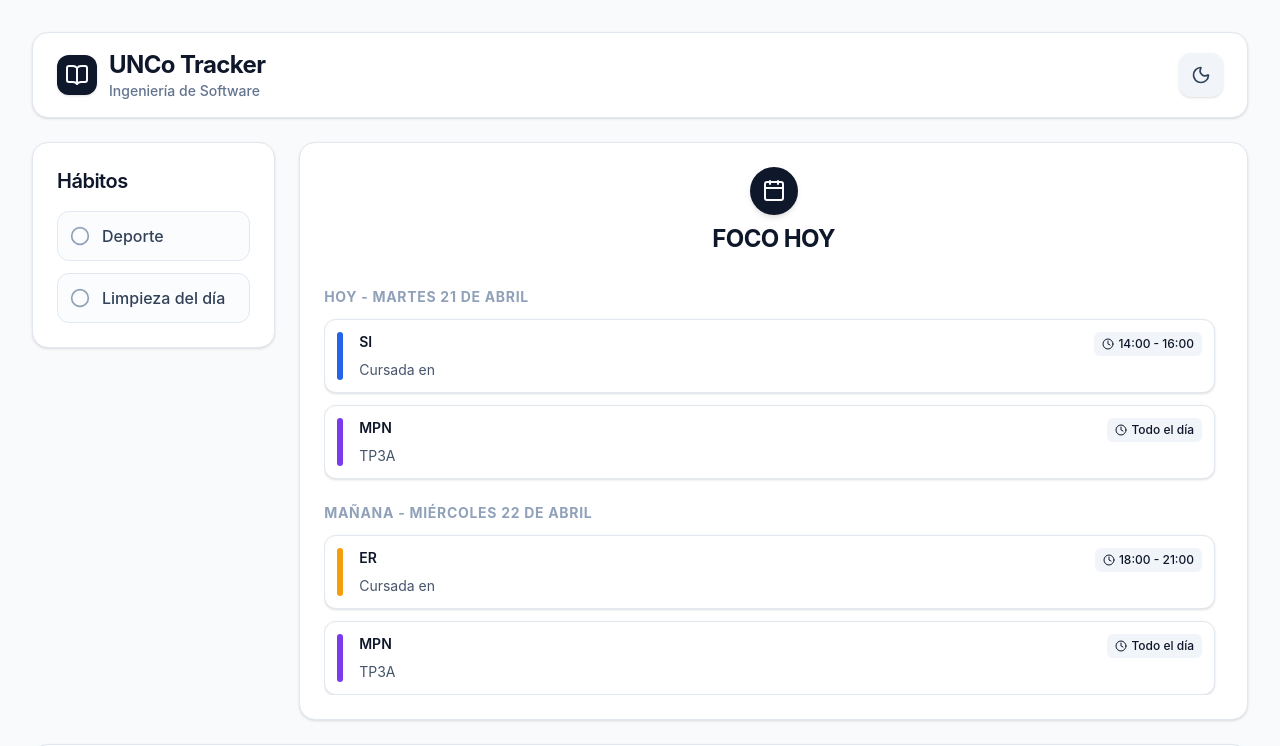
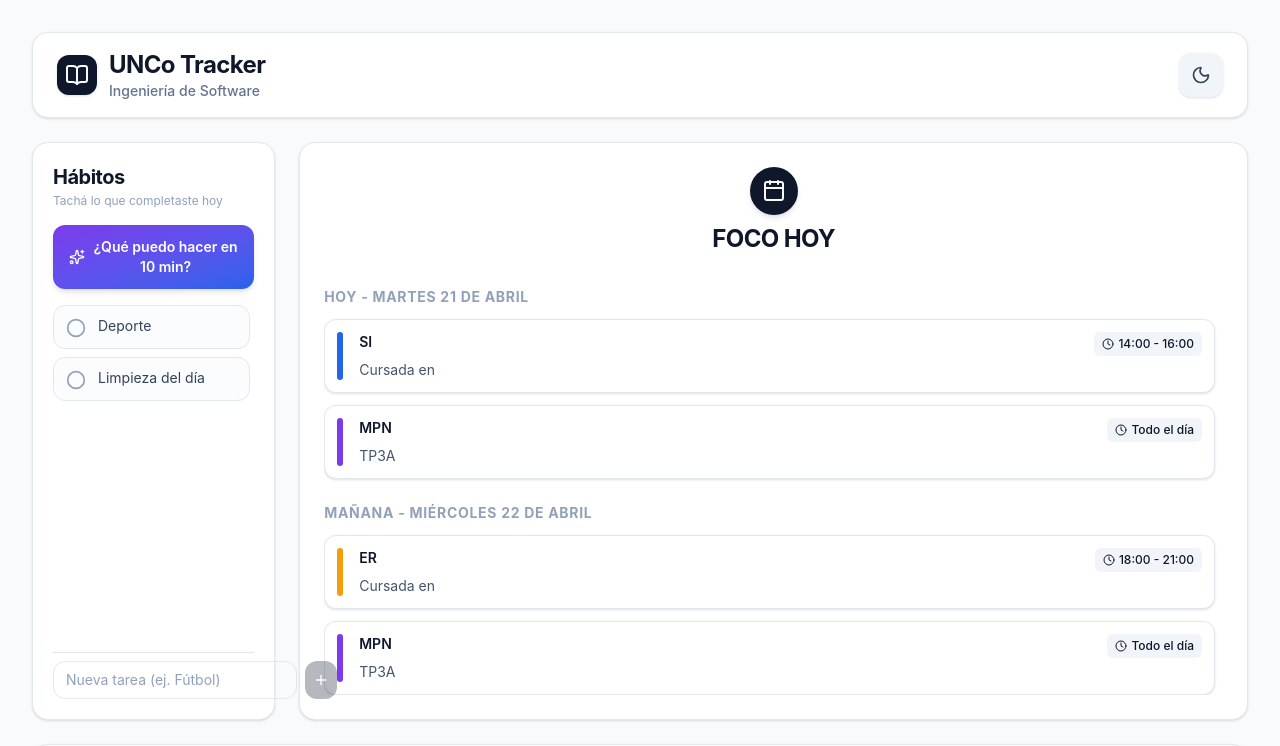
Before and after one commit to ulisesoliva17/Mi-Organizacion.unco, a React (Vite) app: page / in a window 1280 px wide. Shown: the top 746 px of the page. Built offline with nearby package versions, Linux system fonts and the light colour scheme.

Commit message:
feat: dynamic 10-min task generator with habit CRUD

```diff
--- a/src/App.jsx
+++ b/src/App.jsx
@@ -7,7 +7,7 @@ import TaskEditModal from './components/TaskEditModal';
 import { Moon, Sun, BookOpen } from 'lucide-react';
 
 function App() {
-  const { data, darkMode, toggleDarkMode, toggleHabit, updateHito, deleteHito } = useAppStore();
+  const { data, darkMode, toggleDarkMode, toggleHabit, addHabit, addGeneratedTask, removeHabit, updateHito, deleteHito } = useAppStore();
   const [editingEvent, setEditingEvent] = useState(null);
 
   const handleEventClick = (event) => {
@@ -59,7 +59,13 @@ function App() {
 
             {/* Sidebar Angosta (Left Column) */}
             <div className="w-full lg:w-1/4 xl:w-1/5 shrink-0 flex flex-col gap-6">
-              <HabitsTracker data={data} onToggleHabit={toggleHabit} />
+              <HabitsTracker
+                data={data}
+                onToggleHabit={toggleHabit}
+                onAddHabit={addHabit}
+                onAddGeneratedTask={addGeneratedTask}
+                onRemoveHabit={removeHabit}
+              />
             </div>
 
             {/* Foco Hoy Vertical (Center/Right Column) */}
--- a/src/components/HabitsTracker.jsx
+++ b/src/components/HabitsTracker.jsx
@@ -1,29 +1,137 @@
-import { CheckCircle2, Circle } from 'lucide-react';
+import { useState } from 'react';
+import { CheckCircle2, Circle, Plus, Trash2, Sparkles, Timer } from 'lucide-react';
+import { getRandomTask } from '../data/taskGenerator';
 
-export default function HabitsTracker({ data, onToggleHabit }) {
-  const habitos = data.habitos || {};
+export default function HabitsTracker({ data, onToggleHabit, onAddHabit, onAddGeneratedTask, onRemoveHabit }) {
+  const habitos = Array.isArray(data.habitos) ? data.habitos : [];
+  const [newTaskName, setNewTaskName] = useState('');
+  const [lastGenerated, setLastGenerated] = useState(null);
+  const [animating, setAnimating] = useState(false);
+
+  const handleAddManual = (e) => {
+    e.preventDefault();
+    const name = newTaskName.trim();
+    if (!name) return;
+    onAddHabit(name);
+    setNewTaskName('');
+  };
+
+  const handleGenerate = () => {
+    setAnimating(true);
+    setTimeout(() => setAnimating(false), 600);
+    const task = getRandomTask();
+    setLastGenerated(task);
+    onAddGeneratedTask(task);
+  };
 
   return (
-    <div className="glass-card p-6">
-      <h2 className="text-xl font-semibold mb-4 tracking-tight">Hábitos</h2>
-      <div className="space-y-3">
-        {Object.entries(habitos).map(([habitName, isDone]) => (
+    <div className="glass-card p-5 flex flex-col gap-4 h-full">
+      {/* Header */}
+      <div>
+        <h2 className="text-xl font-bold tracking-tight mb-0.5">Hábitos</h2>
+        <p className="text-xs text-slate-400">Tachá lo que completaste hoy</p>
+      </div>
+
+      {/* Generate button */}
+      <button
+        onClick={handleGenerate}
+        className={`
+          w-full flex items-center justify-center gap-2 px-4 py-3 rounded-xl font-semibold text-sm
+          bg-gradient-to-br from-violet-600 to-blue-600 text-white shadow-md
+          hover:from-violet-500 hover:to-blue-500 hover:shadow-lg
+          active:scale-95 transition-all duration-200
+          ${animating ? 'scale-95 opacity-80' : 'scale-100 opacity-100'}
+        `}
+      >
+        <Sparkles className="w-4 h-4 shrink-0" />
+        ¿Qué puedo hacer en 10 min?
+      </button>
+
+      {/* Preview of last generated */}
+      {lastGenerated && (
+        <div className="flex items-start gap-2 p-3 rounded-lg bg-violet-50 dark:bg-violet-950/30 border border-violet-200 dark:border-violet-800">
+          <Timer className="w-4 h-4 text-violet-500 mt-0.5 shrink-0" />
+          <p className="text-xs text-violet-700 dark:text-violet-300 leading-snug">{lastGenerated}</p>
+        </div>
+      )}
+
+      {/* Habit list */}
+      <div className="flex flex-col gap-2 flex-1 overflow-y-auto max-h-[500px] pr-1">
+        {habitos.length === 0 && (
+          <p className="text-sm text-slate-400 italic text-center py-4">
+            Sin hábitos aún. ¡Agregá uno o generá una tarea de 10 min!
+          </p>
+        )}
+        {habitos.map((habit) => (
           <div
-            key={habitName}
-            onClick={() => onToggleHabit(habitName)}
-            className="flex items-center gap-3 p-3 rounded-xl border border-border bg-slate-50/50 dark:bg-slate-900/50 hover:bg-slate-100 dark:hover:bg-slate-800 transition-colors cursor-pointer group"
+            key={habit.id}
+            className={`
+              group flex items-start gap-3 px-3 py-2.5 rounded-xl border border-border
+              transition-all cursor-pointer
+              ${habit.done
+                ? 'bg-emerald-50 dark:bg-emerald-950/20 border-emerald-200 dark:border-emerald-800'
+                : 'bg-slate-50/50 dark:bg-slate-900/50 hover:bg-slate-100 dark:hover:bg-slate-800'
+              }
+            `}
           >
-            {isDone ? (
-              <CheckCircle2 className="w-5 h-5 text-emerald-500 transition-transform group-hover:scale-110" />
-            ) : (
-              <Circle className="w-5 h-5 text-slate-400 group-hover:text-slate-500 dark:group-hover:text-slate-300 transition-colors" />
-            )}
-            <span className={`font-medium transition-colors ${isDone ? 'text-slate-500 line-through' : 'text-slate-700 dark:text-slate-300'}`}>
-              {habitName}
+            {/* Toggle checkbox */}
+            <button
+              onClick={() => onToggleHabit(habit.id)}
+              className="mt-0.5 shrink-0"
+              aria-label="Marcar como completado"
+            >
+              {habit.done ? (
+                <CheckCircle2 className="w-5 h-5 text-emerald-500 transition-transform group-hover:scale-110" />
+              ) : (
+                <Circle className="w-5 h-5 text-slate-400 group-hover:text-slate-500 dark:group-hover:text-slate-300" />
+              )}
+            </button>
+
+            {/* Task name */}
+            <span
+              onClick={() => onToggleHabit(habit.id)}
+              className={`flex-1 text-sm leading-snug transition-colors select-none ${
+                habit.done ? 'text-slate-400 line-through' : 'text-slate-700 dark:text-slate-300'
+              }`}
+            >
+              {habit.type === 'generated' && (
+                <span className="inline-block mr-1 text-violet-500 text-[10px] font-bold uppercase tracking-wide">
+                  10min ·{' '}
+                </span>
+              )}
+              {habit.name}
             </span>
+
+            {/* Delete button */}
+            <button
+              onClick={() => onRemoveHabit(habit.id)}
+              className="shrink-0 opacity-0 group-hover:opacity-100 text-slate-300 hover:text-red-400 transition-all"
+              aria-label="Eliminar hábito"
+            >
+              <Trash2 className="w-3.5 h-3.5" />
+            </button>
           </div>
         ))}
       </div>
+
+      {/* Add manual task */}
+      <form onSubmit={handleAddManual} className="flex gap-2 pt-2 border-t border-border">
+        <input
+          type="text"
+          value={newTaskName}
+          onChange={(e) => setNewTaskName(e.target.value)}
+          placeholder="Nueva tarea (ej. Fútbol)"
+          className="flex-1 text-sm px-3 py-2 rounded-xl border border-border bg-transparent focus:outline-none focus:ring-2 focus:ring-slate-300 dark:focus:ring-slate-600 placeholder:text-slate-400"
+        />
+        <button
+          type="submit"
+          disabled={!newTaskName.trim()}
+          className="p-2 rounded-xl bg-foreground text-background hover:opacity-80 disabled:opacity-30 transition-all"
+          aria-label="Agregar tarea"
+        >
+          <Plus className="w-4 h-4" />
+        </button>
+      </form>
     </div>
   );
 }
--- /dev/null
+++ b/src/data/taskGenerator.js
@@ -0,0 +1,54 @@
+// Pool of creative 10-minute tasks organized by category
+const TASK_POOL = [
+  // 🖥️ Periféricos Mac
+  { emoji: '🖥️', text: 'Limpiar el teclado de la Mac con un hisopo y alcohol isopropílico' },
+  { emoji: '🖥️', text: 'Pasar un paño de microfibra por la pantalla y el trackpad' },
+  { emoji: '🖥️', text: 'Desconectar y limpiar el mouse, audífonos y cargadores' },
+  { emoji: '🖥️', text: 'Revisar y eliminar archivos de Descargas mayores a 1 GB' },
+  { emoji: '🖥️', text: 'Vaciar la papelera y borrar apps que no usás' },
+
+  // 🔌 Cables y escritorio
+  { emoji: '🔌', text: 'Organizar los cables del escritorio con bridas o clips' },
+  { emoji: '🔌', text: 'Enrollar y etiquetar los cables sueltos del área de estudio' },
+  { emoji: '🔌', text: 'Desempolvar el escritorio y la base del monitor' },
+  { emoji: '🔌', text: 'Ordenar enchufes y regletas: desconectar lo que no se usa' },
+
+  // 📐 Materiales de ingeniería
+  { emoji: '📐', text: 'Ordenar las carpetas y apuntes de las materias en sus biblioratos' },
+  { emoji: '📐', text: 'Revisar si hay lapiceras secas y reemplazarlas' },
+  { emoji: '📐', text: 'Escanear o fotografiar apuntes sueltos y guardarlos en Drive' },
+  { emoji: '📐', text: 'Armar una pila de "cosas para archivar" en el escritorio' },
+  { emoji: '📐', text: 'Etiquetar y guardar las hojas de exámenes viejos' },
+  { emoji: '📐', text: 'Acomodar las reglas, escuadras y calculadora en su lugar' },
+
+  // 🍳 Cocina rápida
+  { emoji: '🍳', text: 'Lavar los vasos y tazas que quedaron pendientes' },
+  { emoji: '🍳', text: 'Limpiar el microondas por dentro con agua y limón' },
+  { emoji: '🍳', text: 'Revisar el fondo de la heladera y tirar lo vencido' },
+  { emoji: '🍳', text: 'Pasar un trapo húmedo por la mesada y la hornalla' },
+  { emoji: '🍳', text: 'Sacar la basura y poner una bolsa nueva' },
+  { emoji: '🍳', text: 'Ordenar la alacena: agrupar latas, fideos, cereales' },
+
+  // 🐱 Mascotas (gatas)
+  { emoji: '🐱', text: 'Lavar y secar los recipientes de comida y agua de las gatas' },
+  { emoji: '🐱', text: 'Limpiar la bandeja sanitaria y cambiar el arena' },
+  { emoji: '🐱', text: 'Cepillar el pelo de las gatas por 10 minutos' },
+  { emoji: '🐱', text: 'Revisar y acomodar los juguetes de las gatas' },
+  { emoji: '🐱', text: 'Limpiar el lugar donde duermen las gatas' },
+
+  // 🧹 Limpieza rápida del hogar
+  { emoji: '🧹', text: 'Barrer el piso de la habitación' },
+  { emoji: '🧹', text: 'Pasar una bayeta húmeda por los bordes de la puerta y ventanas' },
+  { emoji: '🧹', text: 'Doblar y guardar la ropa limpia que está en la silla' },
+  { emoji: '🧹', text: 'Hacer la cama y acomodar las almohadas' },
+  { emoji: '🧹', text: 'Pasar un trapo por los estantes y libros de la habitación' },
+  { emoji: '🧹', text: 'Acomodar el placard: un cajón por vez' },
+];
+
+export function getRandomTask() {
+  const idx = Math.floor(Math.random() * TASK_POOL.length);
+  const task = TASK_POOL[idx];
+  return `⏱️ ${task.emoji} ${task.text}`;
+}
+
+export { TASK_POOL };
--- a/src/hooks/useAppStore.js
+++ b/src/hooks/useAppStore.js
@@ -1,20 +1,35 @@
 import { useState, useEffect } from 'react';
 import { initialData } from '../data/initialData';
 
+// Migrate old habitos format (plain object) to new array format
+function migrateHabitos(habitos) {
+  if (Array.isArray(habitos)) return habitos;
+  // Old format: { "Deporte": false, "Limpieza del día": false }
+  return Object.entries(habitos).map(([name, done]) => ({
+    id: name,
+    name,
+    done,
+    type: 'manual',
+  }));
+}
+
+function getInitialData() {
+  const stored = localStorage.getItem('uncoApp_data');
+  if (stored) {
+    const parsed = JSON.parse(stored);
+    return { ...parsed, habitos: migrateHabitos(parsed.habitos) };
+  }
+  const base = { ...initialData };
+  base.habitos = migrateHabitos(base.habitos);
+  return base;
+}
+
 export function useAppStore() {
-  const [data, setData] = useState(() => {
-    const stored = localStorage.getItem('uncoApp_data');
-    if (stored) {
-      return JSON.parse(stored);
-    }
-    return initialData;
-  });
+  const [data, setData] = useState(getInitialData);
 
   const [darkMode, setDarkMode] = useState(() => {
     const stored = localStorage.getItem('uncoApp_theme');
-    if (stored) {
-      return stored === 'dark';
-    }
+    if (stored) return stored === 'dark';
     return window.matchMedia('(prefers-color-scheme: dark)').matches;
   });
 
@@ -33,23 +48,51 @@ export function useAppStore() {
 
   const toggleDarkMode = () => setDarkMode(prev => !prev);
 
-  const toggleHabit = (habitName) => {
+  // Toggle habit done state by id
+  const toggleHabit = (id) => {
     setData(prev => ({
       ...prev,
-      habitos: {
-        ...prev.habitos,
-        [habitName]: !prev.habitos[habitName]
-      }
+      habitos: prev.habitos.map(h => h.id === id ? { ...h, done: !h.done } : h),
+    }));
+  };
+
+  // Add a new manual habit
+  const addHabit = (name) => {
+    const id = `manual_${Date.now()}`;
+    setData(prev => ({
+      ...prev,
+      habitos: [...prev.habitos, { id, name, done: false, type: 'manual' }],
+    }));
+  };
+
+  // Add a generated 10-min task
+  const addGeneratedTask = (name) => {
+    const id = `gen_${Date.now()}`;
+    setData(prev => ({
+      ...prev,
+      habitos: [...prev.habitos, { id, name, done: false, type: 'generated' }],
+    }));
+  };
+
+  // Remove a habit by id
+  const removeHabit = (id) => {
+    setData(prev => ({
+      ...prev,
+      habitos: prev.habitos.filter(h => h.id !== id),
     }));
   };
 
   const updateHito = (oldHito, newHito) => {
     setData(prev => {
-      const isExisting = prev.hitos.find(h => h.fecha === oldHito.fecha && h.desc === oldHito.desc && h.mat === oldHito.mat);
+      const isExisting = prev.hitos.find(
+        h => h.fecha === oldHito.fecha && h.desc === oldHito.desc && h.mat === oldHito.mat
+      );
       let newHitos = [...prev.hitos];
       if (isExisting) {
         newHitos = newHitos.map(h =>
-          (h.fecha === oldHito.fecha && h.desc === oldHito.desc && h.mat === oldHito.mat) ? newHito : h
+          h.fecha === oldHito.fecha && h.desc === oldHito.desc && h.mat === oldHito.mat
+            ? newHito
+            : h
         );
       } else {
         newHitos.push(newHito);
@@ -61,7 +104,9 @@ export function useAppStore() {
   const deleteHito = (hitoToDelete) => {
     setData(prev => ({
       ...prev,
-      hitos: prev.hitos.filter(h => !(h.fecha === hitoToDelete.fecha && h.desc === hitoToDelete.desc && h.mat === hitoToDelete.mat))
+      hitos: prev.hitos.filter(
+        h => !(h.fecha === hitoToDelete.fecha && h.desc === hitoToDelete.desc && h.mat === hitoToDelete.mat)
+      ),
     }));
   };
 
@@ -70,7 +115,10 @@ export function useAppStore() {
     darkMode,
     toggleDarkMode,
     toggleHabit,
+    addHabit,
+    addGeneratedTask,
+    removeHabit,
     updateHito,
-    deleteHito
+    deleteHito,
   };
 }
```
